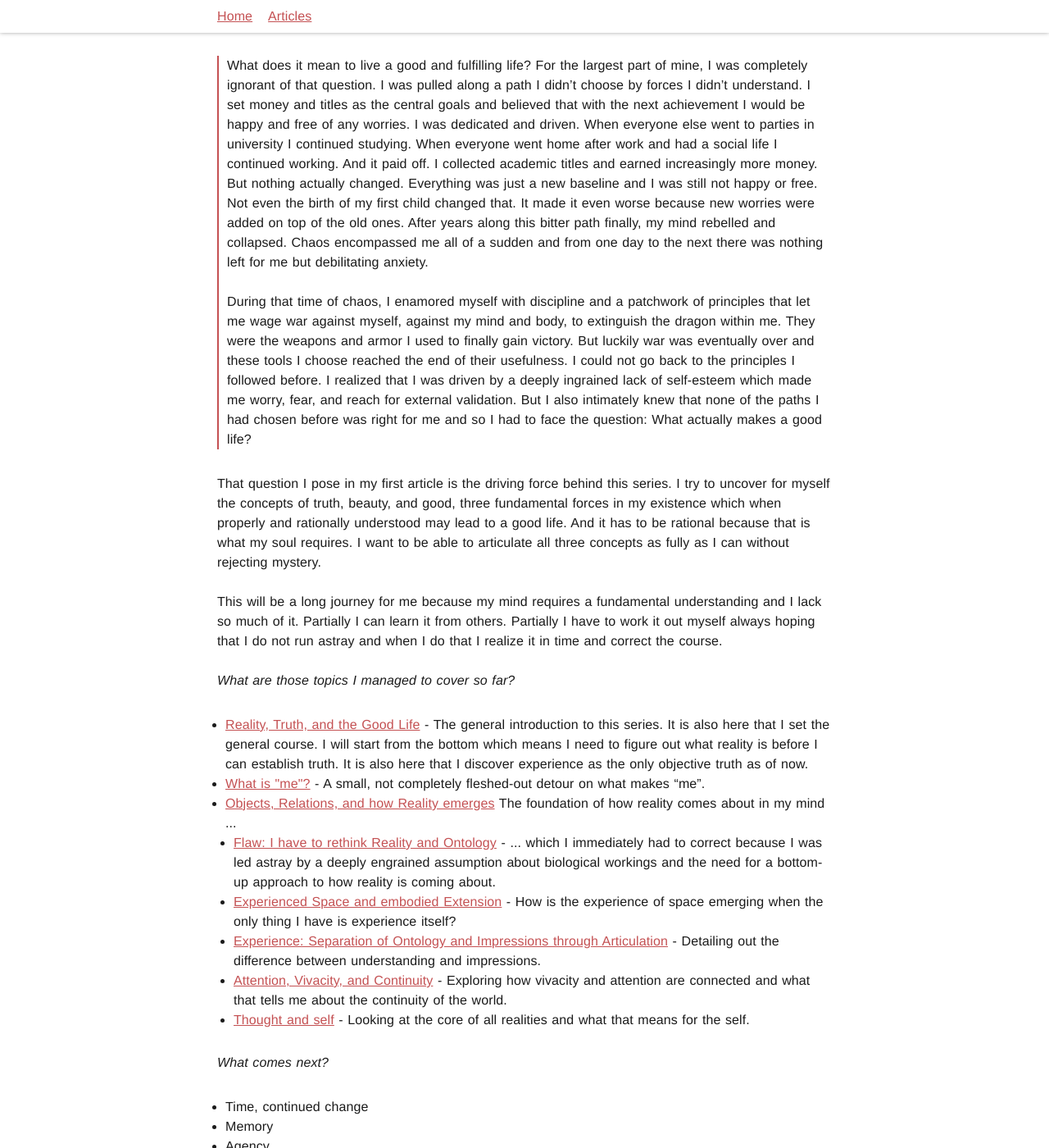
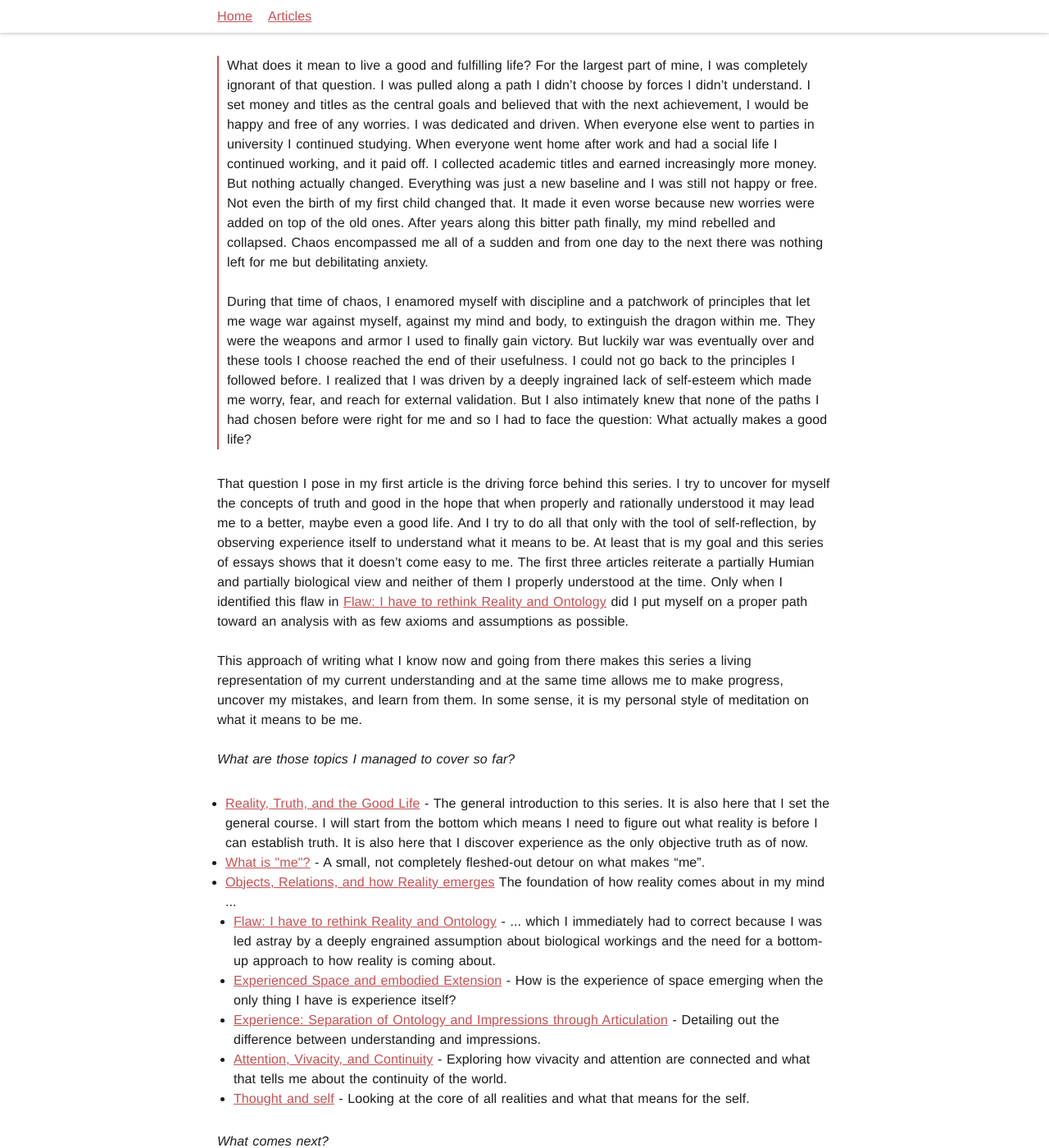
Before and after one commit to pheymann/paulheymann-website, a Jekyll site: the page built from articles/reality-truth-good-life.html, in a window 1280 px wide and 1400 px high. Shown: the whole window at 82% size. Built offline with Jekyll 4.4.1, drawn with Linux system fonts in a browser that asks for light colours; some of the changed text lies outside the part shown.

Commit message:
blog:reality: revamp intro and fix smaller typos

```diff
--- a/articles/reality-truth-good-life.html
+++ b/articles/reality-truth-good-life.html
@@ -6,17 +6,17 @@ layout: "basic"
   <br>
 
   <blockquote>
-    What does it mean to live a good and fulfilling life? For the largest part of mine, I was completely ignorant of that question. I was pulled along a path I didn’t choose by forces I didn’t understand. I set money and titles as the central goals and believed that with the next achievement I would be happy and free of any worries. I was dedicated and driven. When everyone else went to parties in university I continued studying. When everyone went home after work and had a social life I continued working. And it paid off. I collected academic titles and earned increasingly more money. But nothing actually changed. Everything was just a new baseline and I was still not happy or free. Not even the birth of my first child changed that. It made it even worse because new worries were added on top of the old ones. After years along this bitter path finally, my mind rebelled and collapsed. Chaos encompassed me all of a sudden and from one day to the next there was nothing left for me but debilitating anxiety.
+    What does it mean to live a good and fulfilling life? For the largest part of mine, I was completely ignorant of that question. I was pulled along a path I didn’t choose by forces I didn’t understand. I set money and titles as the central goals and believed that with the next achievement, I would be happy and free of any worries. I was dedicated and driven. When everyone else went to parties in university I continued studying. When everyone went home after work and had a social life I continued working, and it paid off. I collected academic titles and earned increasingly more money. But nothing actually changed. Everything was just a new baseline and I was still not happy or free. Not even the birth of my first child changed that. It made it even worse because new worries were added on top of the old ones. After years along this bitter path finally, my mind rebelled and collapsed. Chaos encompassed me all of a sudden and from one day to the next there was nothing left for me but debilitating anxiety.
     <br>
     <br>
-    During that time of chaos, I enamored myself with discipline and a patchwork of principles that let me wage war against myself, against my mind and body, to extinguish the dragon within me. They were the weapons and armor I used to finally gain victory. But luckily war was eventually over and these tools I choose reached the end of their usefulness. I could not go back to the principles I followed before. I realized that I was driven by a deeply ingrained lack of self-esteem which made me worry, fear, and reach for external validation. But I also intimately knew that none of the paths I had chosen before was right for me and so I had to face the question: What actually makes a good life?
+    During that time of chaos, I enamored myself with discipline and a patchwork of principles that let me wage war against myself, against my mind and body, to extinguish the dragon within me. They were the weapons and armor I used to finally gain victory. But luckily war was eventually over and these tools I choose reached the end of their usefulness. I could not go back to the principles I followed before. I realized that I was driven by a deeply ingrained lack of self-esteem which made me worry, fear, and reach for external validation. But I also intimately knew that none of the paths I had chosen before were right for me and so I had to face the question: What actually makes a good life?
   </blockquote>
 
   <p>
-    That question I pose in my first article is the driving force behind this series. I try to uncover for myself the concepts of truth, beauty, and good, three fundamental forces in my existence which when properly and rationally understood may lead to a good life. And it has to be rational because that is what my soul requires. I want to be able to articulate all three concepts as fully as I can without rejecting mystery.
+    That question I pose in my first article is the driving force behind this series. I try to uncover for myself the concepts of truth and good in the hope that when properly and rationally understood it may lead me to a better, maybe even a good life. And I try to do all that only with the tool of self-reflection, by observing experience itself to understand what it means to be. At least that is my goal and this series of essays shows that it doesn’t come easy to me. The first three articles reiterate a partially Humian and partially biological view and neither of them I properly understood at the time. Only when I identified this flaw in <a href="{% post_url reality-truth-and-the-good-life/2022-10-08-flaw-I-have-to-rethink-reality-and-ontology %}">Flaw: I have to rethink Reality and Ontology</a> did I put myself on a proper path toward an analysis with as few axioms and assumptions as possible.
     <br>
     <br>
-    This will be a long journey for me because my mind requires a fundamental understanding and I lack so much of it. Partially I can learn it from others. Partially I have to work it out myself always hoping that I do not run astray and when I do that I realize it in time and correct the course.
+    This approach of writing what I know now and going from there makes this series a living representation of my current understanding and at the same time allows me to make progress, uncover my mistakes, and learn from them. In some sense, it is my personal style of meditation on what it means to be me.
     <br>
     <br>
     <i>What are those topics I managed to cover so far?</i>
@@ -71,8 +71,7 @@ layout: "basic"
     Whom do I have to convince? Only me. I have to have guiding truths that withstand that voice that always questions and dissects. For that, I need proof that is able to silence my voice.
     <br>
     <br>
-    Should I ever reach the end of this, I may even put my findings in a single consistent document. For now, only this series of articles exist with each extending or modifying my corpus of understanding. They only make sense in context and all have to be read in order.
-    <br>
+    Should I ever reach the end of this, I may even put my findings in a single consistent document. For now, only this series of articles exist with each element extending or modifying my corpus of understanding.
     <br>
     All post are shared under Create Commons licence <a href="https://creativecommons.org/licenses/by-nc/4.0/">CC BY-NC</a>.
   </p>
```
Also changed, not shown: _posts/reality-truth-and-the-good-life/2022-08-29-reality-truth-and-the-good-life.md (+4 -3 lines).
